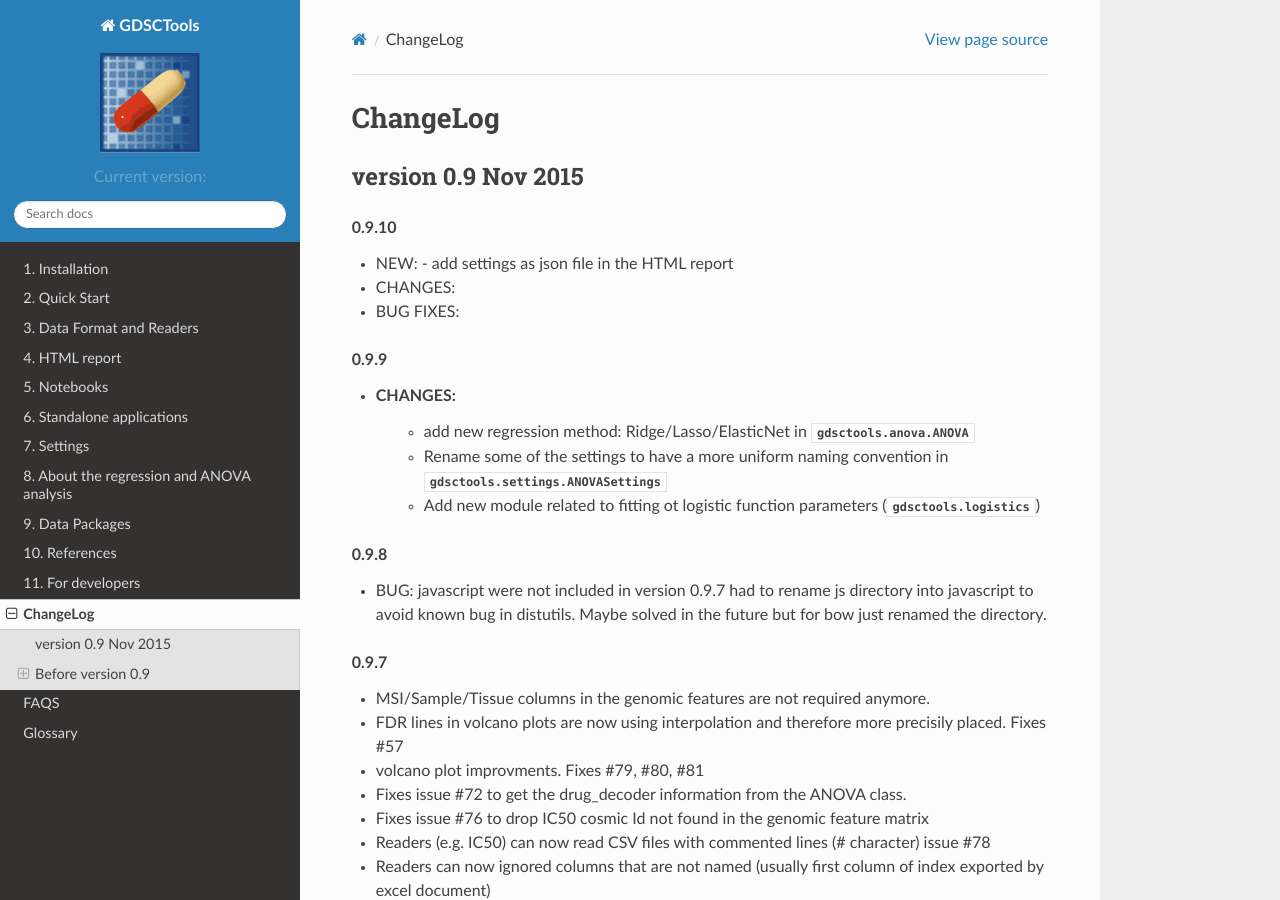
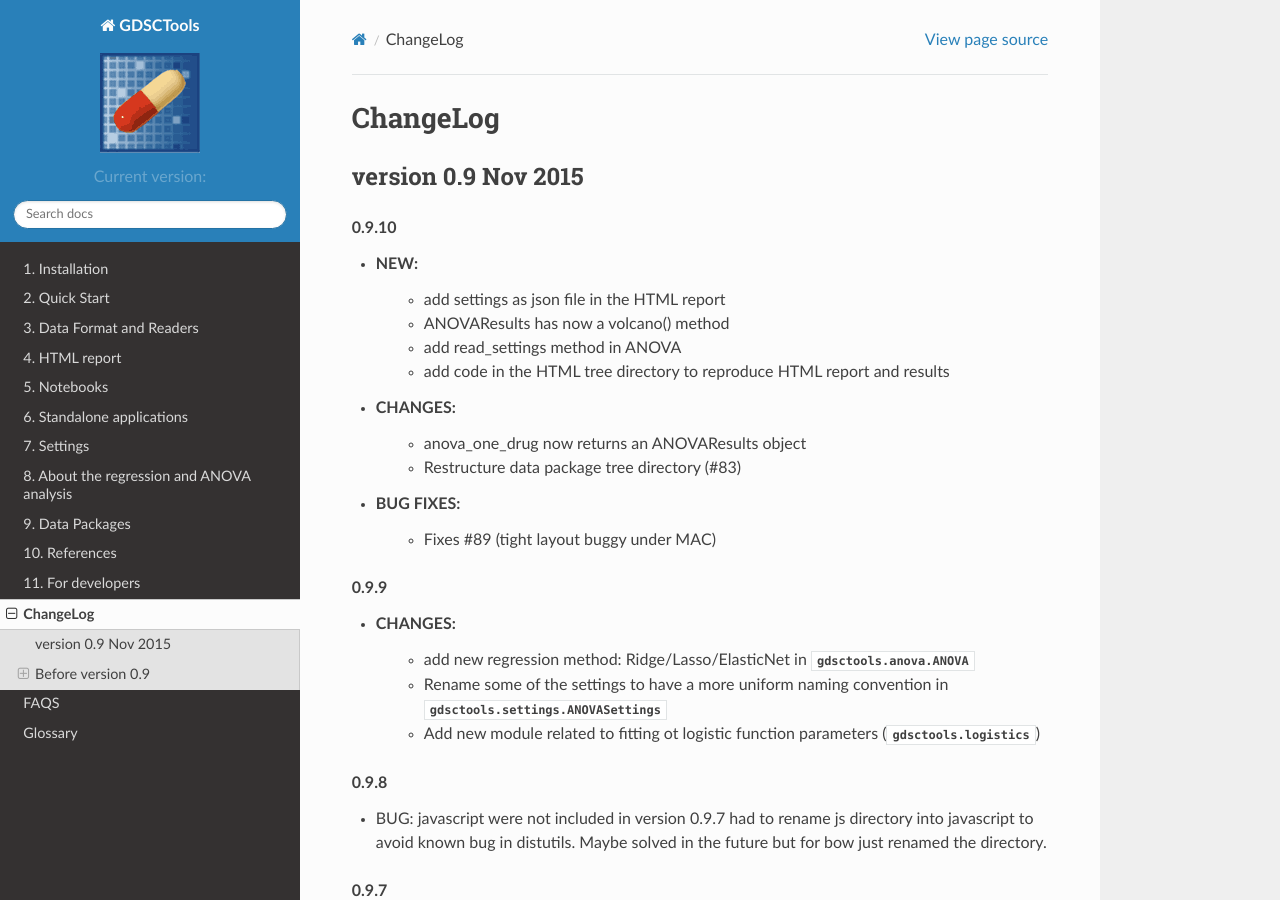
Before and after one commit to CancerRxGene/gdsctools, a Sphinx documentation site: the page built from doc/source/ChangeLog.rst, in a window 1280 px wide and 900 px high. Built offline with Sphinx 7.4.7 and the Read the Docs theme 2.0.0, drawn with Linux system fonts in a browser that asks for light colours; formulas are drawn with MathJax 3; the version number could not be read and is left out.

Commit message:
update changelog

```diff
--- a/doc/source/ChangeLog.rst
+++ b/doc/source/ChangeLog.rst
@@ -9,12 +9,17 @@ version 0.9 Nov 2015
 .. rubric:: 0.9.10
 
 * NEW:
-  - add settings as json file in the HTML report
+   - add settings as json file in the HTML report
+   - ANOVAResults has now a volcano() method
+   - add read_settings method in ANOVA
+   - add code in the HTML tree directory to reproduce HTML report and results
 
 * CHANGES:
+   - anova_one_drug now returns an ANOVAResults object
+   - Restructure data package tree directory (#83)
 
 * BUG FIXES:
-
+    - Fixes #89 (tight layout buggy under MAC)
 
 .. rubric:: 0.9.9
 
```
